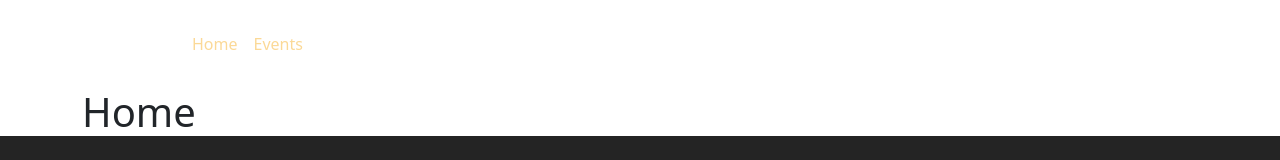
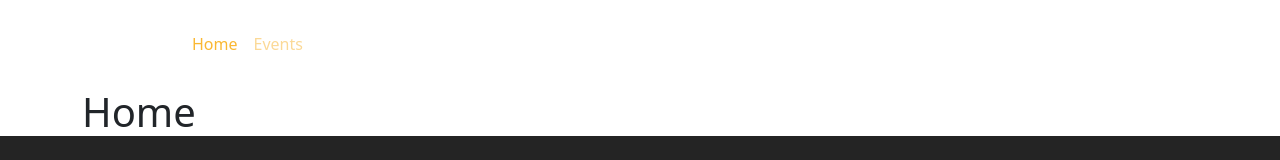
Before and after one commit to jenvdr/events-multipage-spa, a React (Create React App) app in the folder frontend/: page / in a window 1280 px wide. Shown: the top 160 px of the page. Built offline with nearby package versions, Linux system fonts and the light colour scheme.

Commit message:
refactor: implement 4 spaces in scss file and use navlink component to ensure active class is added to current page link

```diff
--- a/frontend/src/components/Layout/MainNavigation/MainNavigation.js
+++ b/frontend/src/components/Layout/MainNavigation/MainNavigation.js
@@ -1,4 +1,4 @@
-import { Link } from 'react-router-dom';
+import { NavLink } from 'react-router-dom';
 import classes from './MainNavigation.module.scss';
 function MainNavigation() {
   return (
@@ -6,10 +6,10 @@
       <nav>
         <ul className={classes.list}>
           <li>
-            <Link to="/">Home</Link>
+            <NavLink to="/" className={({isActive}) => isActive ? classes.active : undefined} end>Home</NavLink>
           </li>
           <li>
-            <Link to="/events">Events</Link>
+            <NavLink to="/events" className={({isActive}) => isActive ? classes.active : undefined} end>Events</NavLink>
           </li>
         </ul>
       </nav>
```
Also changed, not shown: frontend/src/components/Layout/MainNavigation/MainNavigation.module.scss (indentation only).
